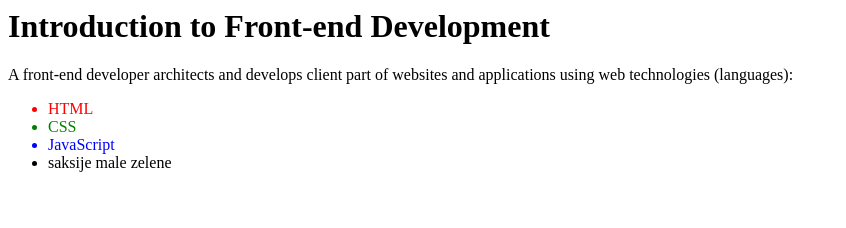
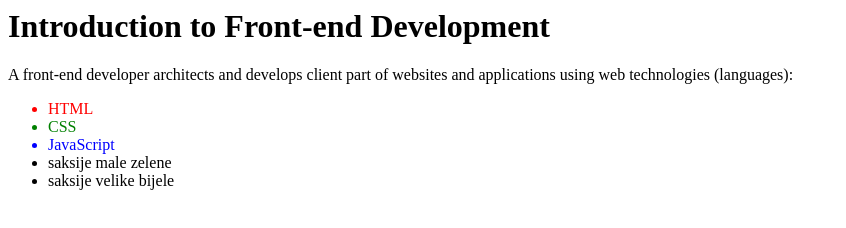
Before and after one commit to logoboldonik45/test, a plain HTML site: page index.html in a window 1280 px wide. Shown: the whole page, without its empty margins (0-846 px from the left). Drawn offline with Linux system fonts and the light colour scheme.

Commit message:
New list item

```diff
--- a/index.html
+++ b/index.html
@@ -11,4 +11,6 @@
 <li style="color: blue;">JavaScript</li>
 
 <li> saksije male zelene</li>
+
+<li> saksije velike bijele</li>
 </ul>
```
